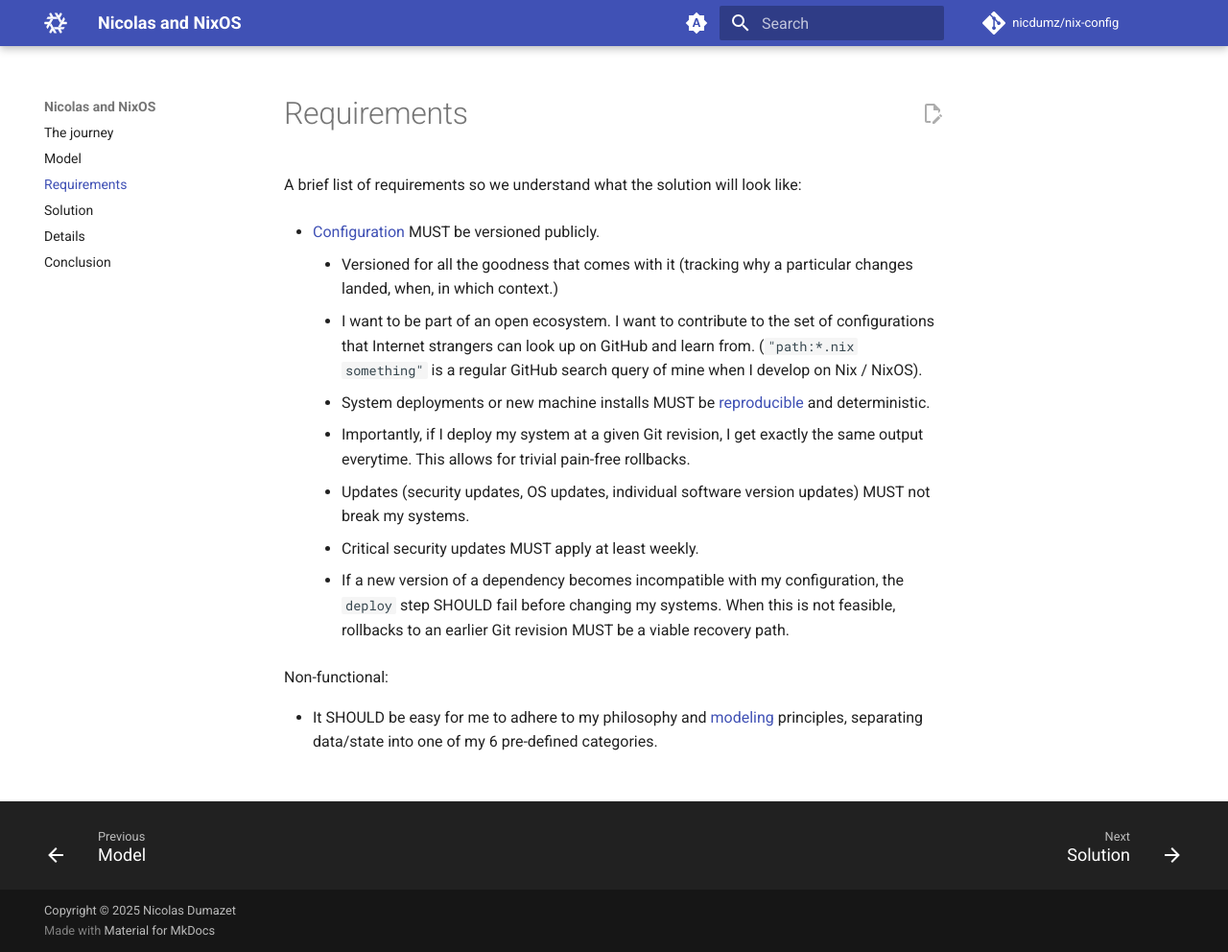
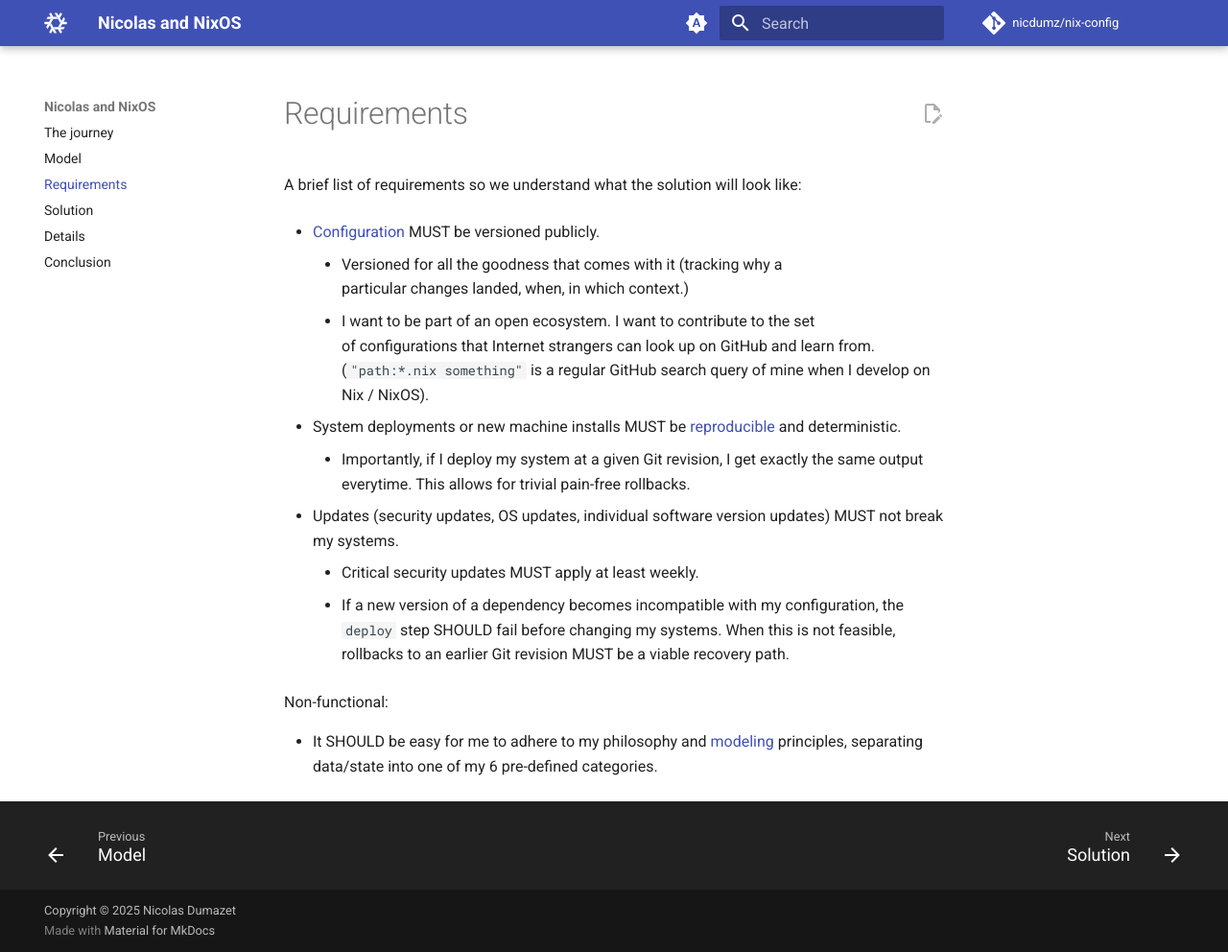
Before and after one commit to nicdumz/nix-config, an MkDocs documentation site: the page built from docs/requirements.md, in a window 1280 px wide and 992 px high. Shown: the whole window at 96% size. Built offline with MkDocs 1.6.1 and Material for MkDocs 9.7.7, drawn with Linux system fonts in a browser that asks for light colours; comment, search, counter and statistics services are not loaded.

Commit message:
Various formatting. Struggle with mdformat :/

```diff
--- a/docs/requirements.md
+++ b/docs/requirements.md
@@ -4,23 +4,23 @@ A brief list of requirements so we understand what the solution will look like:
 
 - [Configuration](model.md#configuration) MUST be versioned publicly.
 
-    * Versioned for all the goodness that comes with it (tracking why a particular changes landed,
-      when, in which context.)
-    * I want to be part of an open ecosystem. I want to contribute to the set of configurations that
-      Internet strangers can look up on GitHub and learn from. (`"path:*.nix something"` is a regular
-      GitHub search query of mine when I develop on Nix / NixOS).
+    - Versioned for all the goodness that comes with it (tracking why a
+      particular changes landed, when, in which context.)
+    - I want to be part of an open ecosystem. I want to contribute to the set
+      of configurations that Internet strangers can look up on GitHub and learn
+      from. (`"path:*.nix something"` is a regular GitHub search query of mine
+      when I develop on Nix / NixOS).
+
 - System deployments or new machine installs MUST be
   [reproducible](https://en.wikipedia.org/wiki/Reproducible_builds) and deterministic.
 
-    * Importantly, if I deploy my system at a given Git revision, I get exactly the same output
-      everytime. This allows for trivial pain-free rollbacks.
+    - Importantly, if I deploy my system at a given Git revision, I get exactly the same output everytime. This allows for trivial pain-free rollbacks.
+
 - Updates (security updates, OS updates, individual software version updates) MUST not break my
   systems.
 
-    * Critical security updates MUST apply at least weekly.
-    * If a new version of a dependency becomes incompatible with my configuration, the `deploy` step
-      SHOULD fail before changing my systems. When this is not feasible, rollbacks to an earlier Git
-      revision MUST be a viable recovery path.
+    - Critical security updates MUST apply at least weekly.
+    - If a new version of a dependency becomes incompatible with my configuration, the `deploy` step SHOULD fail before changing my systems. When this is not feasible, rollbacks to an earlier Git revision MUST be a viable recovery path.
 
 Non-functional:
 
```
Also changed, not shown: docs/model.md (+3 -3 lines), 1 other file.
